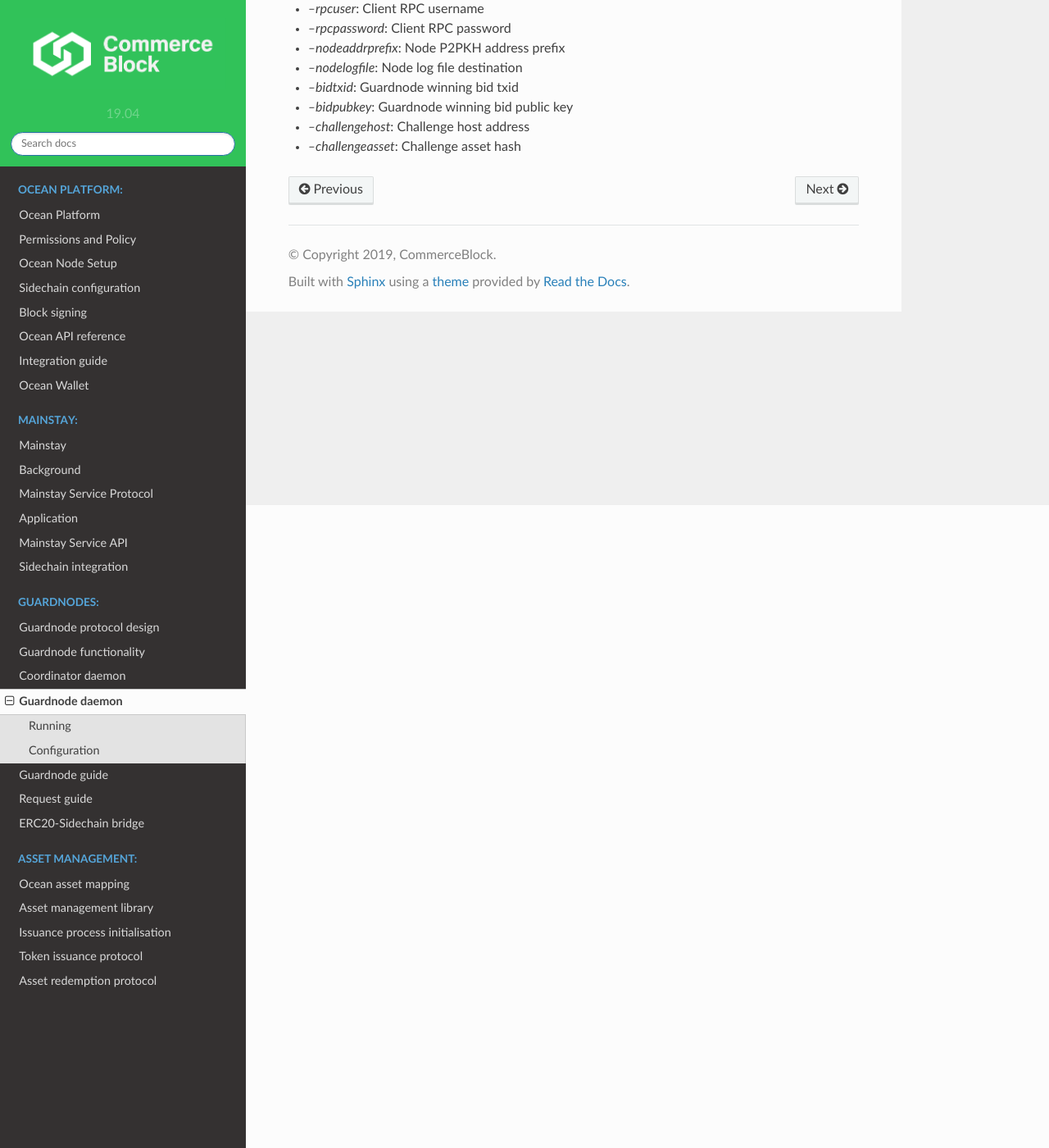
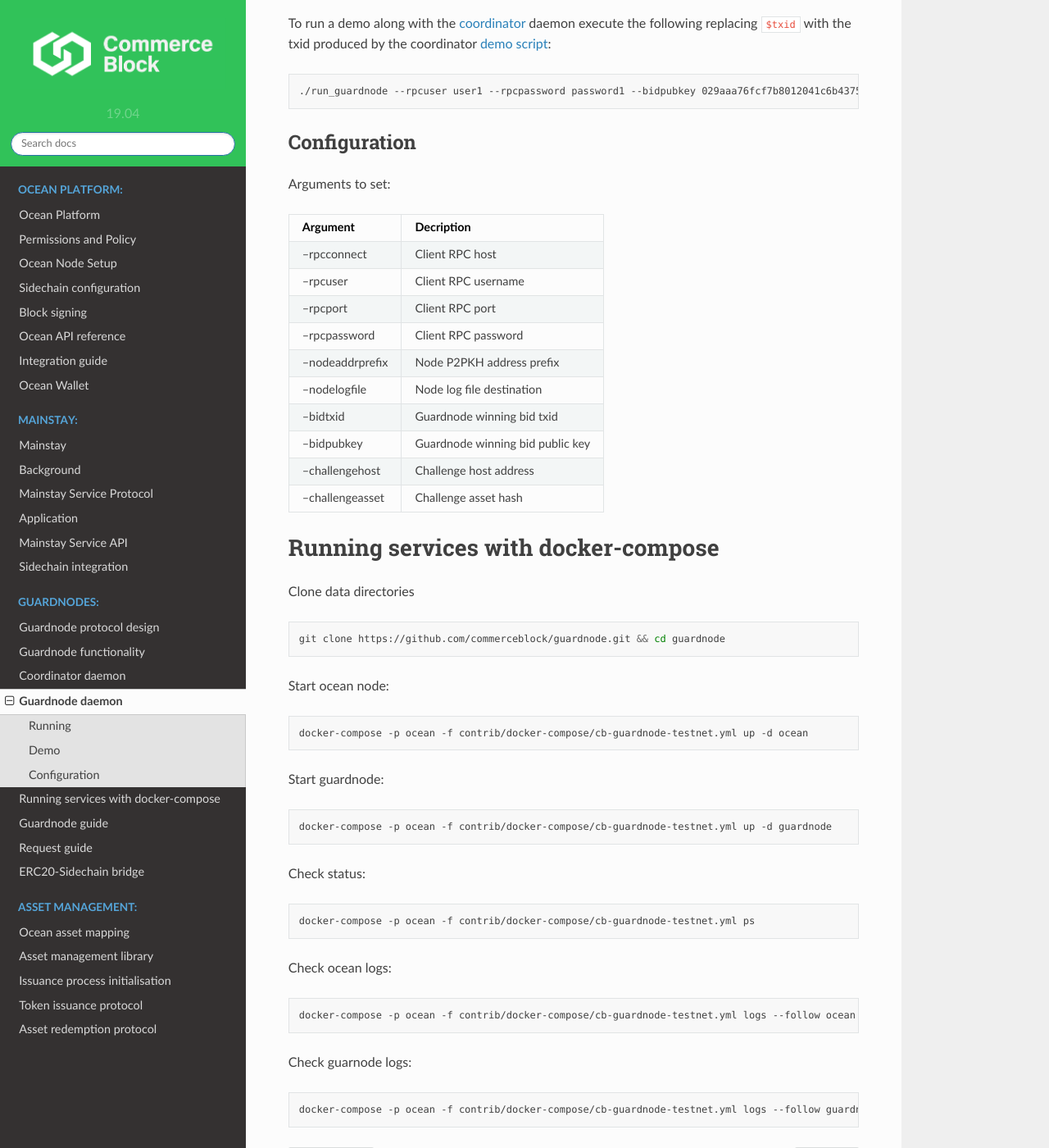
Before and after one commit to commerceblock/docs, a Sphinx documentation site: the page built from source/guardnode/index.rst, in a window 1280 px wide and 1400 px high, scrolled down 784 px. Shown: the whole window at 82% size. Built offline with Sphinx 7.4.7 and the Read the Docs theme 2.0.0, drawn with Linux system fonts in a browser that asks for light colours; pages that are not in the unit, such as notebooks, are missing from menus; some of the changed text lies outside the part shown.

Commit message:
guardnodes cleanup

```diff
--- a/source/guardnode-guide/index.rst
+++ b/source/guardnode-guide/index.rst
@@ -4,6 +4,7 @@
 A step by step guide for setting up the Guardnode stack that includes a CommerceBlock service chain full node, a client chain full node and guardnode daemon guardning the client chain.
 
 1. Running the service chain full node
+--------------------------------------
 
 Download the docker-compose file from `ocean github <https://github.com/commerceblock/ocean/tree/master/contrib/docker>`_ and follow the `docs <https://commerceblock.readthedocs.io/en/latest/running-node/index.html>`_ instructions on how to run the node using data persistence.
 
@@ -18,6 +19,7 @@
 (Under development) Also possible with the dedicated guardnode electrum wallet.
 
 2. Running the client chain node
+--------------------------------
 
 Pick one of the active requests with an active auction and run the client chain full node for this chain request by downloading the `guardnode repo <https://github.com/commerceblock/guardnode/>`_ and running the corresponding docker-compose file in the `contrib directory <https://github.com/commerceblock/guardnode/tree/master/contrib/docker-compose/>`_.
 
@@ -38,6 +40,7 @@
     echo $pub
 
 3. Bid for a request
+--------------------
 
 The `create_bid.sh <https://github.com/commerceblock/guardnode/blob/master/contrib/scripts/create_bid.sh>`_ script can be used to bid for an active request. It will build, sign and send a bid transaction for an in auction request corresponding to the given gensis hash, funded by a utxo owned by the local wallet. The following parameters must be provided:
 
@@ -50,13 +53,21 @@
 
 Node connection information must be set via ENV variables:
 
-* $RPC_CONNECT
-* $RPC_PORT
-* $RPC_USER
-* $RPC_PASS
++--------------+--------------+
+| Env variable |  Decription  |
++==============+==============+
+| RPC_CONNECT  | RPC address  |
++--------------+--------------+
+| RPC_PORT     | RPC port     |
++--------------+--------------+
+| RPC_USER     | RPC username |
++--------------+--------------+
+| RPC_PASS     | RPC password |
++--------------+--------------+
 
 
 4. Running the guardnode service
+--------------------------------
 
 Verify that the bid has been approved by using the service node:
 
@@ -70,8 +81,10 @@
 
     docker-compose -f contrib/docker-compose-filename.yml up -d guardnode
 
-Monitor the logs using and look out for any alerts:
+Monitor the logs using:
 
 .. code-block:: bash
 
     docker-compose -f contrib/docker-compose-filename.yml logs --follow guardnode
+
+and look out for any alerts
--- a/source/guardnode/index.rst
+++ b/source/guardnode/index.rst
@@ -8,27 +8,103 @@
 
 To run the daemon locally:
 
-1. ``pip3 install -r requirements.txt``
-2. ``python3 setup.py build && python3 setup.py install``
-3. Run ``./run_guardnode`` or ``python3 -m guardnode`` providing the arguments required
+Install and build
+
+.. code-block:: bash
+
+  pip3 install -r requirements.txt
+  python3 setup.py build && python3 setup.py install
+
+Run either
+
+.. code-block:: bash
+
+  ./run_guardnode ...
+
+Or
+
+.. code-block:: bash
+
+  python3 -m guardnode ...
+
+providing the arguments required.
 
 
-To run a demo along with the `coordinator <https://github.com/commerceblock/coordinator>`_ daemon execute the following replacing `$txid` with the txid produced by the coordinator `demo script <https://github.com/commerceblock/coordinator/scripts/demo.sh>`_:
+Demo
+----
+To run a demo along with the `coordinator <https://github.com/commerceblock/coordinator>`_ daemon execute the following replacing ``$txid`` with the txid produced by the coordinator `demo script <https://github.com/commerceblock/coordinator/scripts/demo.sh>`_:
 
-``./run_guardnode --rpcuser user1 --rpcpassword password1 --bidpubkey 029aaa76fcf7b8012041c6b4375ad476408344d842000087aa93c5a33f65d50d92 --challengeasset fae9f771019d45e31b8f78da99a15b094b17b2ba76b0940c3ac53d5e9afd8e8e --nodelogfile /Users/nikolaos/co-client-dir/ocean_test/debug.log --bidtxid $txid``
+.. code-block:: bash
+
+  ./run_guardnode --rpcuser user1 --rpcpassword password1 --bidpubkey 029aaa76fcf7b8012041c6b4375ad476408344d842000087aa93c5a33f65d50d92 --challengeasset fae9f771019d45e31b8f78da99a15b094b17b2ba76b0940c3ac53d5e9afd8e8e --nodelogfile /Users/nikolaos/co-client-dir/ocean_test/debug.log --bidtxid $txid
+
 
 Configuration
 -------------
 
 Arguments to set:
 
-* `--rpcconnect`: Client RPC host
-* `--rpcport`: Client RPC port
-* `--rpcuser`: Client RPC username
-* `--rpcpassword`: Client RPC password
-* `--nodeaddrprefix`: Node P2PKH address prefix
-* `--nodelogfile`: Node log file destination
-* `--bidtxid`: Guardnode winning bid txid
-* `--bidpubkey`: Guardnode winning bid public key
-* `--challengehost`: Challenge host address
-* `--challengeasset`: Challenge asset hash
++------------------+----------------------------------+
+| Argument         |  Decription                      |
++==================+==================================+
+| --rpcconnect     | Client RPC host                  |
++------------------+----------------------------------+
+| --rpcuser        | Client RPC username              |
++------------------+----------------------------------+
+| --rpcport        | Client RPC port                  |
++------------------+----------------------------------+
+| --rpcpassword    | Client RPC password              |
++------------------+----------------------------------+
+| --nodeaddrprefix | Node P2PKH address prefix        |
++------------------+----------------------------------+
+| --nodelogfile    | Node log file destination        |
++------------------+----------------------------------+
+| --bidtxid        | Guardnode winning bid txid       |
++------------------+----------------------------------+
+| --bidpubkey      | Guardnode winning bid public key |
++------------------+----------------------------------+
+| --challengehost  | Challenge host address           |
++------------------+----------------------------------+
+| --challengeasset | Challenge asset hash             |
++------------------+----------------------------------+
+
+
+Running services with docker-compose
+====================================
+
+Clone data directories
+
+.. code-block:: bash
+
+  git clone https://github.com/commerceblock/guardnode.git && cd guardnode
+
+
+Start ocean node:
+
+.. code-block:: bash
+
+  docker-compose -p ocean -f contrib/docker-compose/cb-guardnode-testnet.yml up -d ocean
+
+Start guardnode:
+
+.. code-block:: bash
+
+  docker-compose -p ocean -f contrib/docker-compose/cb-guardnode-testnet.yml up -d guardnode
+
+Check status:
+
+.. code-block:: bash
+
+  docker-compose -p ocean -f contrib/docker-compose/cb-guardnode-testnet.yml ps
+
+Check ocean logs:
+
+.. code-block:: bash
+
+  docker-compose -p ocean -f contrib/docker-compose/cb-guardnode-testnet.yml logs --follow ocean
+
+Check guarnode logs:
+
+.. code-block:: bash
+
+  docker-compose -p ocean -f contrib/docker-compose/cb-guardnode-testnet.yml logs --follow guardnode
```
Also changed, not shown: source/request-guide/index.rst (+16 -5 lines), source/twowp/index.rst (+23 -12 lines).
